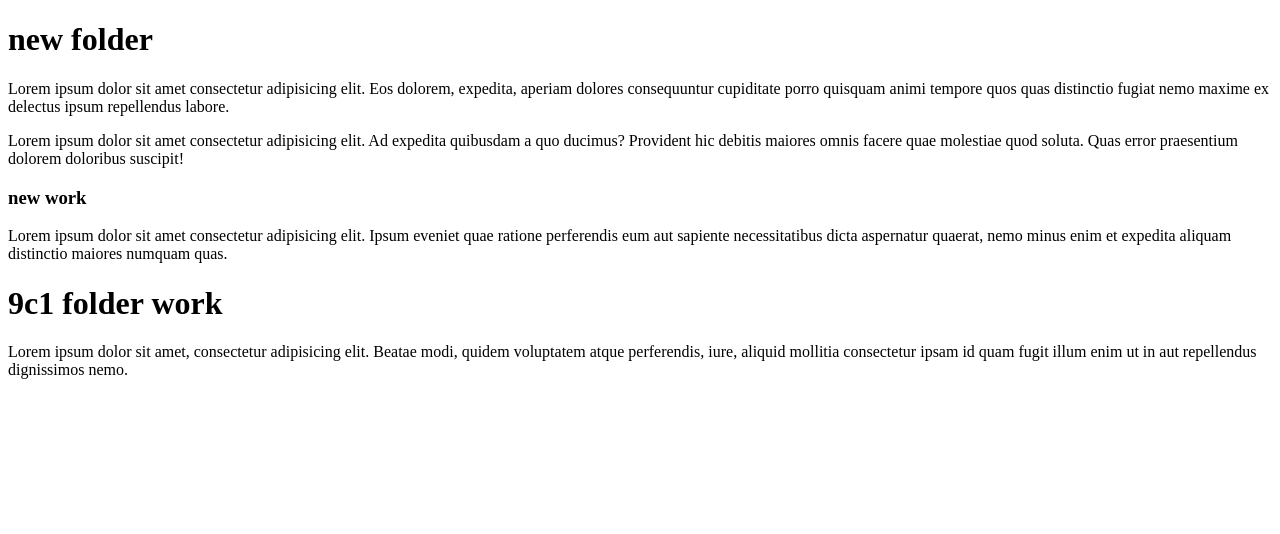
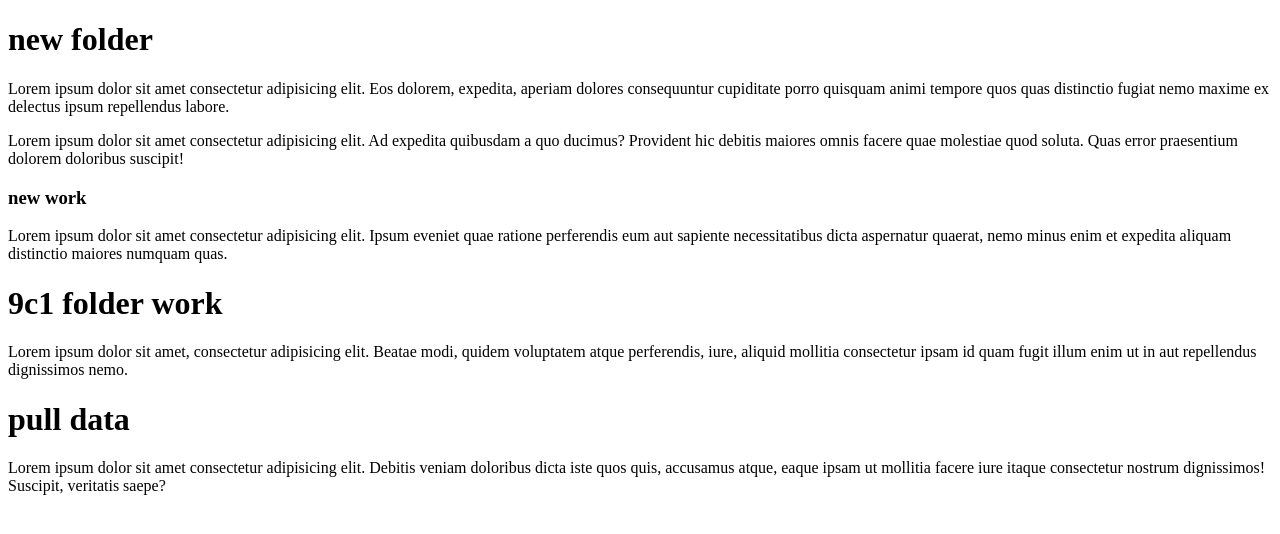
Before and after one commit to farihafari/batch9c1-dism, a plain HTML site: page github/home.html in a window 1280 px wide. Drawn offline with Linux system fonts and the light colour scheme.

Commit message:
pull second commit

```diff
--- a/github/home.html
+++ b/github/home.html
@@ -13,5 +13,7 @@
     <p>Lorem ipsum dolor sit amet consectetur adipisicing elit. Ipsum eveniet quae ratione perferendis eum aut sapiente necessitatibus dicta aspernatur quaerat, nemo minus enim et expedita aliquam distinctio maiores numquam quas.</p>
     <h1>9c1 folder work</h1>
     <p>Lorem ipsum dolor sit amet, consectetur adipisicing elit. Beatae modi, quidem voluptatem atque perferendis, iure, aliquid mollitia consectetur ipsam id quam fugit illum enim ut in aut repellendus dignissimos nemo.</p>
+    <h1>pull data </h1>
+    <p>Lorem ipsum dolor sit amet consectetur adipisicing elit. Debitis veniam doloribus dicta iste quos quis, accusamus atque, eaque ipsam ut mollitia facere iure itaque consectetur nostrum dignissimos! Suscipit, veritatis saepe?</p>
 </body>
 </html>
```
